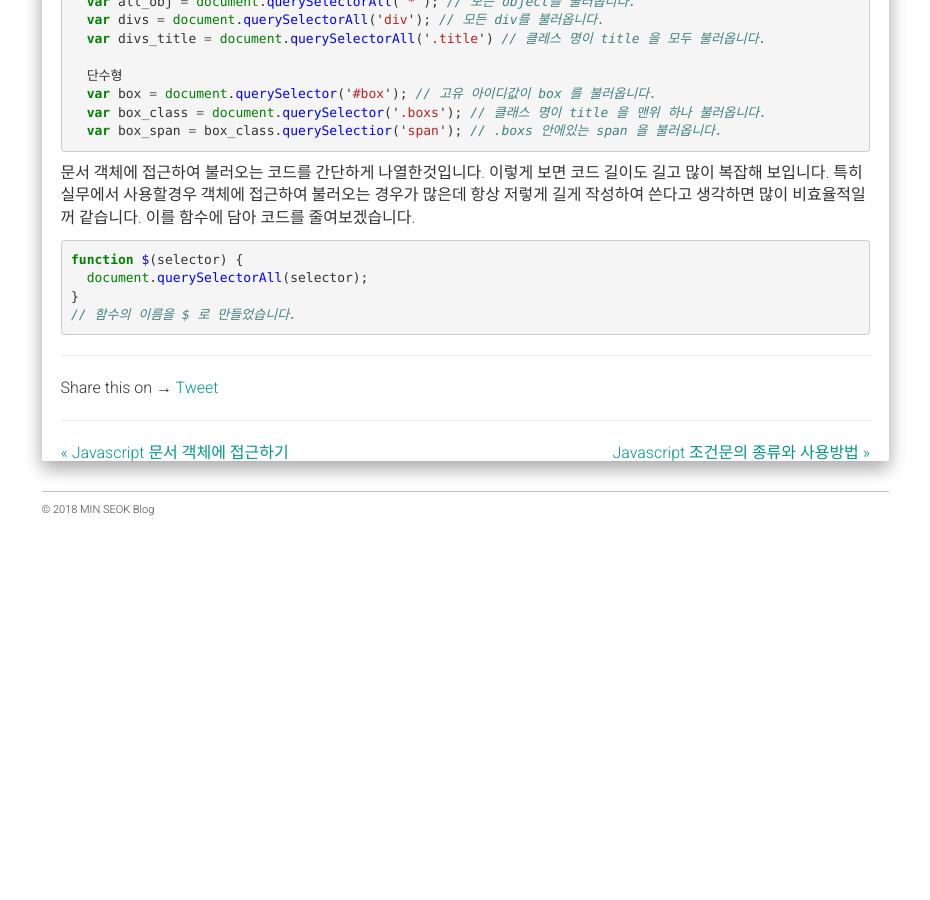
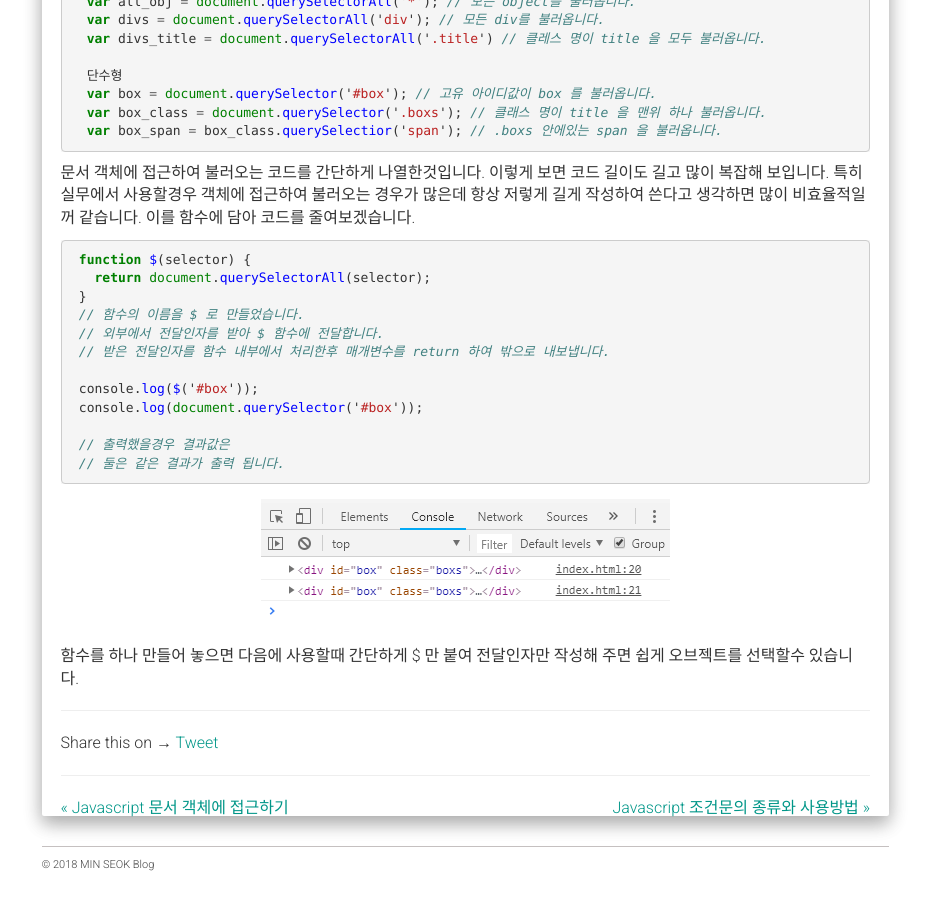
Before and after one commit to alalstjr/promote.github.io, a Jekyll site: the page built from _posts/2018-09-01-JavaScript 함수의 정의.md, in a window 1280 px wide and 900 px high, scrolled down 3770 px. Shown: the whole window, without its empty margins (321-1251 px from the left). Built offline with Jekyll 4.4.1, drawn with Linux system fonts in a browser that asks for light colours; nearby versions of some CDN libraries; our own code applies the rules of GitHub Pages for plain Markdown files; comment, search, counter and statistics services are not loaded; before the commit the page ends 4315 px from its top, so only the background shows below that.

Commit message:
Update 2018-09-01-JavaScript 함수의 정의.md

```diff
--- a/_posts/2018-09-01-JavaScript 함수의 정의.md
+++ b/_posts/2018-09-01-JavaScript 함수의 정의.md
@@ -206,8 +206,22 @@ JavaScript 의 함수는 절차진행형 함수이기때문에 차례로 실행
 이를 함수에 담아 코드를 줄여보겠습니다.
 
 {% highlight javascript %}
-function $(selector) {
-  document.querySelectorAll(selector);
-}
-// 함수의 이름을 $ 로 만들었습니다.
+ function $(selector) {
+   return document.querySelectorAll(selector);
+ }
+ // 함수의 이름을 $ 로 만들었습니다.
+ // 외부에서 전달인자를 받아 $ 함수에 전달합니다.
+ // 받은 전달인자를 함수 내부에서 처리한후 매개변수를 return 하여 밖으로 내보냅니다.
+
+ console.log($('#box'));
+ console.log(document.querySelector('#box'));
+
+ // 출력했을경우 결과값은
+ // 둘은 같은 결과가 출력 됩니다.
 {% endhighlight %}
+<div class="img-box">
+  <img src="{{ site.baseurl }}/static/img/post/2018-09-01-5.png" alt="자바스크립트 출력확인" />
+</div>
+
+함수를 하나 만들어 놓으면 다음에 사용할때 간단하게 $ 만 붙여 전달인자만 작성해 주면
+쉽게 오브젝트를 선택할수 있습니다.
```
